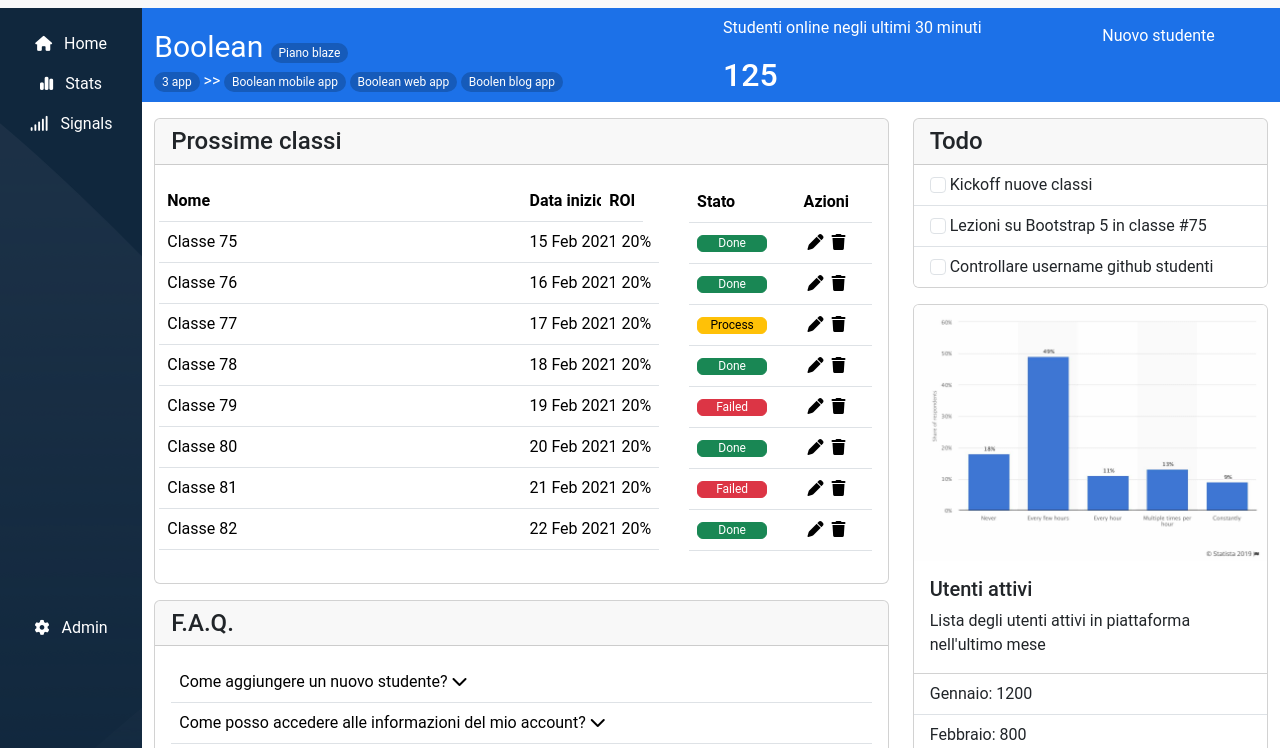
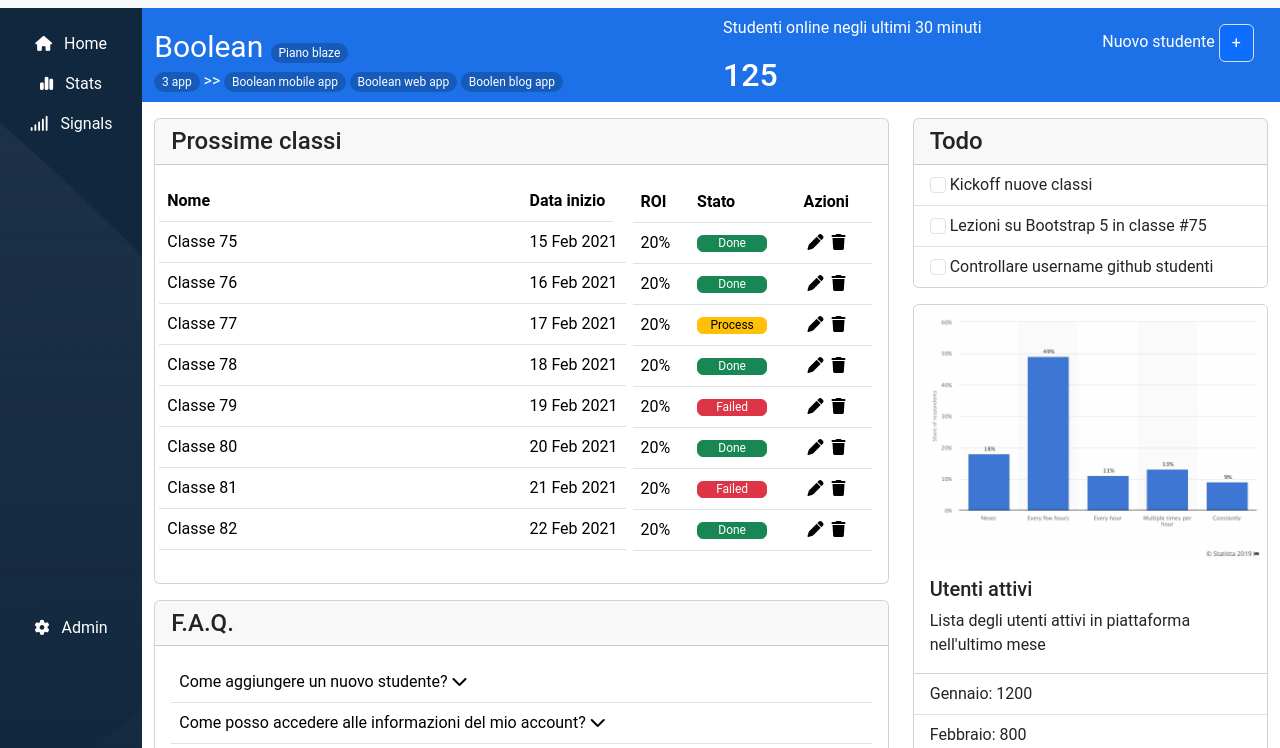
Before and after one commit to RobertoScarci/html-css-bootstrap-dashboard, a plain HTML site: page index.html in a window 1280 px wide. Shown: the part 52-800 px from the top of the page. Drawn offline with nearby package versions, Linux system fonts and the light colour scheme.

Commit message:
singolo inserimento del offcanvas nell'html

```diff
--- a/index.html
+++ b/index.html
@@ -95,6 +95,18 @@
                     <div class="col-12 col-md-2 mt-3">
                         <p>
                             Nuovo studente
+                            <button class="btn btn-primary border" type="button" data-bs-toggle="offcanvas" data-bs-target="#offcanvasWithBothOptions" aria-controls="offcanvasWithBothOptions">+</button>
+
+                            <div class="offcanvas offcanvas-start" data-bs-scroll="true" tabindex="-1" id="offcanvasWithBothOptions" aria-labelledby="offcanvasWithBothOptionsLabel">
+                              <div class="offcanvas-header">
+                                <h5 class="offcanvas-title" id="offcanvasWithBothOptionsLabel"></h5>
+                                <button type="button" class="btn-close" data-bs-dismiss="offcanvas" aria-label="Close">Iscriviti</button>
+                              </div>
+                              <div class="offcanvas-body">
+                                <p>Nome</p>
+                                <p>Cognome</p>
+                              </div>
+                            </div>
                         </p>
                     </div>
                 </div>
@@ -147,14 +159,14 @@
                                         <table class="table">
                                             <thead>
                                                 <th class="row d-none d-md-inline-block">Data inizio</th>
-                                                <th class="d-none d-md-inline-block">ROI</th>
+                                                <th>ROI</th>
                                                 <th>Stato</th>
                                                 <th>Azioni</th>
                                             </thead>
                                             <tbody>
                                                 <tr>
                                                   <td class="row d-none d-md-inline-block">15 Feb 2021</td>
-                                                  <td class="d-none d-md-inline-block">20%</td>
+                                                  <td>20%</td>
                                                   <td><button type="button" class="btn btn-success">Done</button></td>
                                                   <td>
                                                     <i class="fa-solid fa-pen px-1"></i>
@@ -163,7 +175,7 @@
                                                 </tr>
                                                 <tr>
                                                   <td class="row d-none d-md-inline-block">16 Feb 2021</td>
-                                                  <td class="d-none d-md-inline-block">20%</td>
+                                                  <td>20%</td>
                                                   <td><button type="button" class="btn btn-success">Done</button></td>
                                                   <td>
                                                     <i class="fa-solid fa-pen px-1"></i>
@@ -172,7 +184,7 @@
                                                 </tr>
                                                 <tr>
                                                   <td class="row d-none d-md-inline-block">17 Feb 2021</td>
-                                                  <td class="d-none d-md-inline-block">20%</td>
+                                                  <td>20%</td>
                                                   <td><button type="button" class="btn btn-warning">Process</button></td>
                                                   <td>
                                                     <i class="fa-solid fa-pen px-1"></i>
@@ -181,7 +193,7 @@
                                                 </tr>
                                                 <tr>
                                                     <td class="row d-none d-md-inline-block">18 Feb 2021</td>
-                                                    <td class="d-none d-md-inline-block">20%</td>
+                                                    <td>20%</td>
                                                     <td><button type="button" class="btn btn-success">Done</button></td>
                                                     <td>
                                                         <i class="fa-solid fa-pen px-1"></i>
@@ -190,7 +202,7 @@
                                                   </tr>
                                                   <tr>
                                                     <td class="row d-none d-md-inline-block">19 Feb 2021</td>
-                                                    <td class="d-none d-md-inline-block">20%</td>
+                                                    <td>20%</td>
                                                     <td><button type="button" class="btn btn-danger">Failed</button></td>
                                                     <td>
                                                         <i class="fa-solid fa-pen px-1"></i>
@@ -199,7 +211,7 @@
                                                   </tr>
                                                   <tr>
                                                     <td class="row d-none d-md-inline-block">20 Feb 2021</td>
-                                                    <td class="d-none d-md-inline-block">20%</td>
+                                                    <td>20%</td>
                                                     <td><button type="button" class="btn btn-success">Done</button></td>
                                                     <td>
                                                         <i class="fa-solid fa-pen px-1"></i>
@@ -208,7 +220,7 @@
                                                   </tr>
                                                   <tr>
                                                     <td class="row d-none d-md-inline-block">21 Feb 2021</td>
-                                                    <td class="d-none d-md-inline-block">20%</td>
+                                                    <td>20%</td>
                                                     <td><button type="button" class="btn btn-danger">Failed</button></td>
                                                     <td>
                                                         <i class="fa-solid fa-pen px-1"></i>
@@ -217,7 +229,7 @@
                                                   </tr>
                                                   <tr>
                                                     <td class="row d-none d-md-inline-block">22 Feb 2021</td>
-                                                    <td class="d-none d-md-inline-block">20%</td>
+                                                    <td>20%</td>
                                                     <td><button type="button" class="btn btn-success">Done</button></td>
                                                     <td>
                                                         <i class="fa-solid fa-pen px-1"></i>
```
